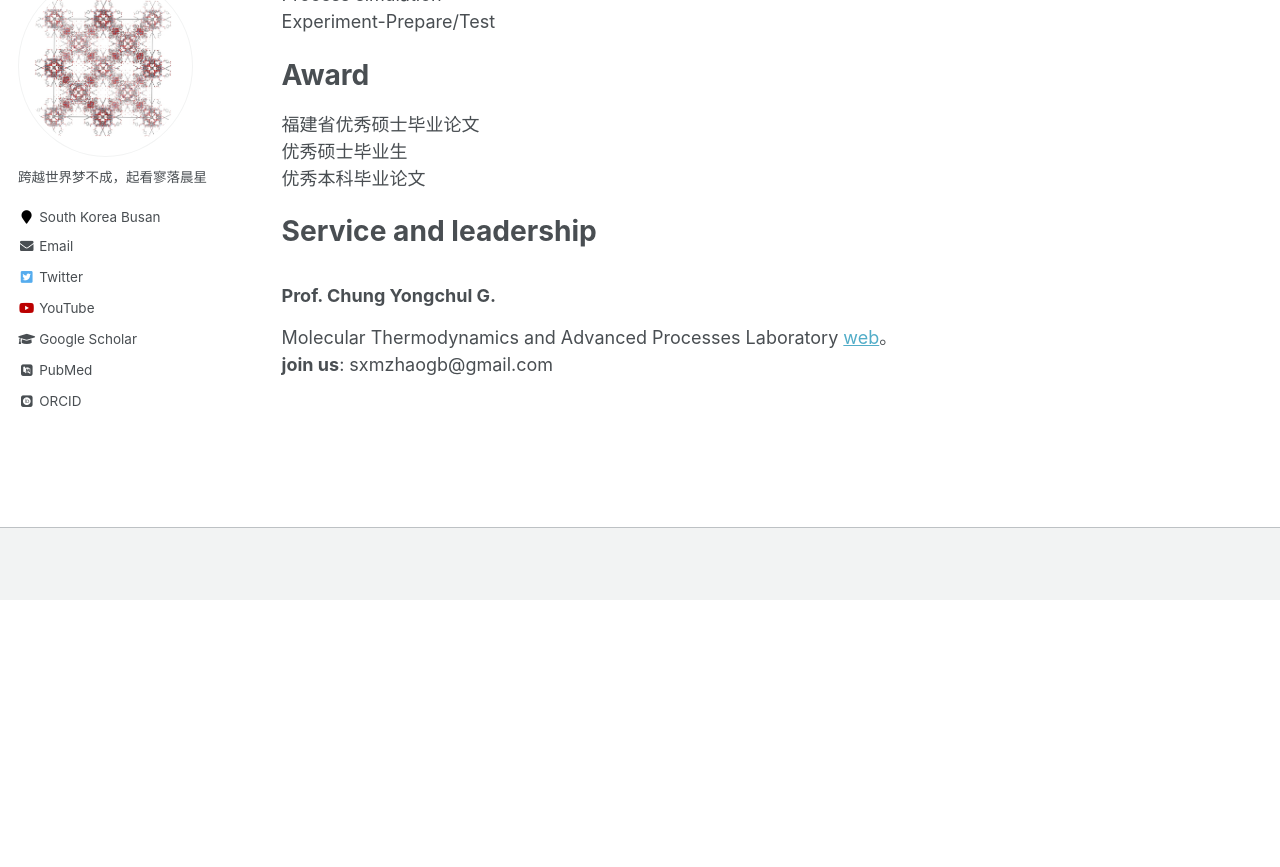
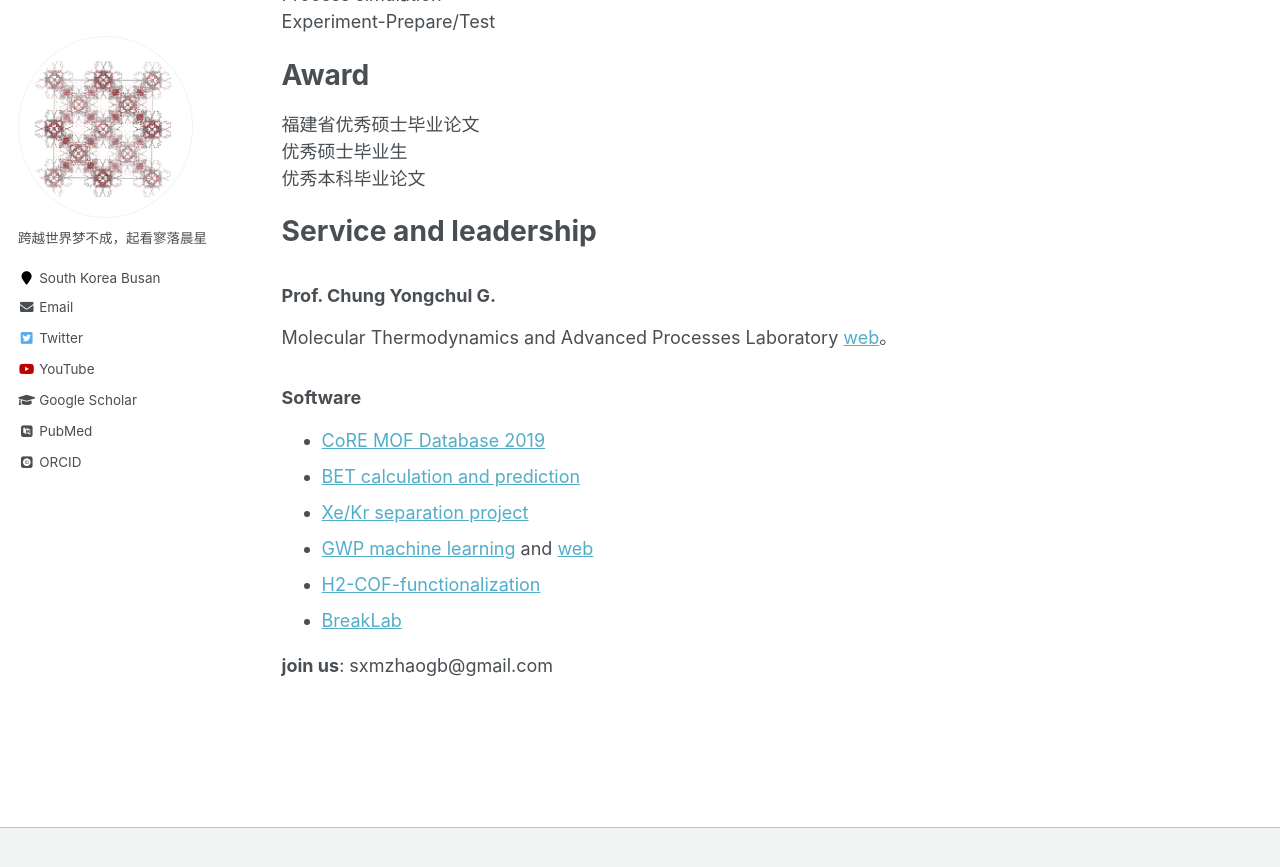
Before and after one commit to sxm13/ZGBshenxiaomoCV.github.io, a Jekyll site: the page built from _pages/cv.md, in a window 1280 px wide and 900 px high, scrolled down 603 px. Shown: the top 867 px of the window. Built offline with Jekyll 4.4.1, drawn with Linux system fonts in a browser that asks for light colours; some web fonts are replaced; before the commit the page ends 1203 px from its top, so only the background shows below that.

Commit message:
Update cv.md

```diff
--- a/_pages/cv.md
+++ b/_pages/cv.md
@@ -36,4 +36,13 @@
 ======
 ### Prof. Chung Yongchul G.
 Molecular Thermodynamics and Advanced Processes Laboratory [web](https://sites.google.com/view/mtap-lab)。
+
+### Software
+* [CoRE MOF Database 2019](https://zenodo.org/records/3677685#.XzqXbZMzY8M)
+* [BET calculation and prediction](https://sesami-web.org/)
+* [Xe/Kr separation project](https://github.com/sxm13/Xe-Kr-Separation-Project)
+* [GWP machine learning](https://github.com/sxm13/GWP-project) and [web](https://sxm13.github.io/GWP-web/GWP-web.html)
+* [H2-COF-functionalization](https://github.com/sxm13/H2-COF-functionalization)
+* [BreakLab]()
+
 **join us**: sxmzhaogb@gmail.com
```
